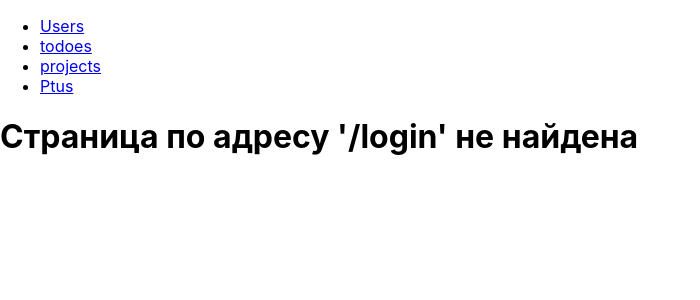
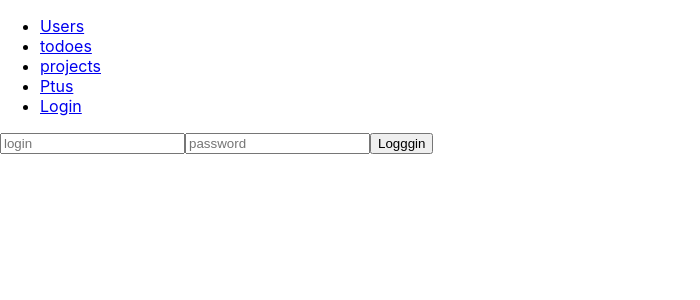
Before and after one commit to Bulgakoff/RETS_api_todo1, a React (Create React App) app in the folder fronten_pj/: page /#/login in a window 1280 px wide. Shown: the top 300 px of the page, without its empty margins (0-700 px from the left). Built offline with nearby package versions, Linux system fonts and the light colour scheme; no server answers.

Commit message:
add login password Form

```diff
--- a/fronten_pj/src/App.js
+++ b/fronten_pj/src/App.js
@@ -8,6 +8,7 @@ import ProjectUserList from './components/ProjectUser.js'
 import TodoIdProjectList from './components/TodoPjUsers.js'
 import {HashRouter, Route, Link, Switch, Redirect} from 'react-router-dom'
 import axios from 'axios'
+import LoginForm from './components/Auth.js'
 
 
 const NotFound404 = ({location}) => {
@@ -54,6 +55,13 @@ class App extends React.Component {
             'projects': [],
             'ptus': []
         }
+    }
+
+    get_token(username, password) {
+        axios.post('http://127.0.0.1:8000/api-token-auth/', {username: username, password: password})
+            .then(response => {
+                console.log(response.data)
+            }).catch(error => alert('Неверный логин или пароль'))
     }
 
     load_data() {
@@ -106,6 +114,9 @@ class App extends React.Component {
                             <li>
                                 <Link to='/ptu_info'>Ptus</Link>
                             </li>
+                            <li>
+                                <Link to='/login'>Login</Link>
+                            </li>
                         </ul>
                     </nav>
                     <Switch>
@@ -113,6 +124,7 @@ class App extends React.Component {
                         <Route exact path='/todoes' component={() => <TodoList items={this.state.todoes}/>}/>
                         <Route exact path='/projects' component={() => <ProjectList items={this.state.projects}/>}/>
                         <Route exact path='/ptu_info' component={() => <PtuList items={this.state.ptus}/>}/>
+                        <Route exact path='/login' component={() => <LoginForm get_token={(username, password) => this.get_token(username, password)} />}/>
                         <Route path="/project/:id">
                             <ProjectUserList items={this.state.ptus}/>
                         </Route>
--- a/fronten_pj/src/components/Auth.js
+++ b/fronten_pj/src/components/Auth.js
@@ -17,9 +17,10 @@ class LoginForm extends React.Component {
     }
 
     handleSubmit(event) {
-        console.log(this.state.login + ' ' + this.state.password)
+        console.log(this.state.login, this.state.password)
         this.props.get_token(this.state.login, this.state.password)
         event.preventDefault()
+
     }
 
     render() {
```
